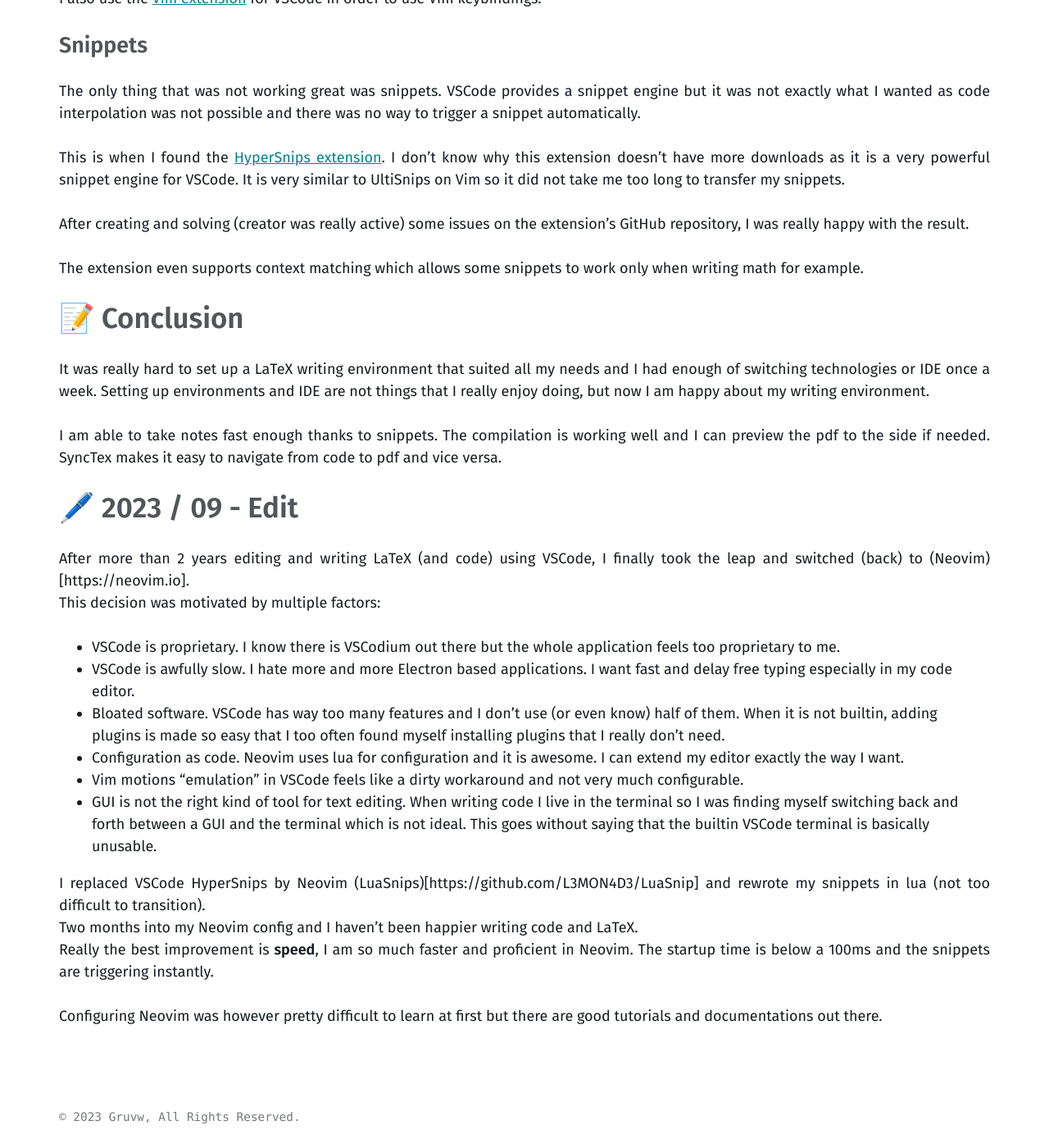
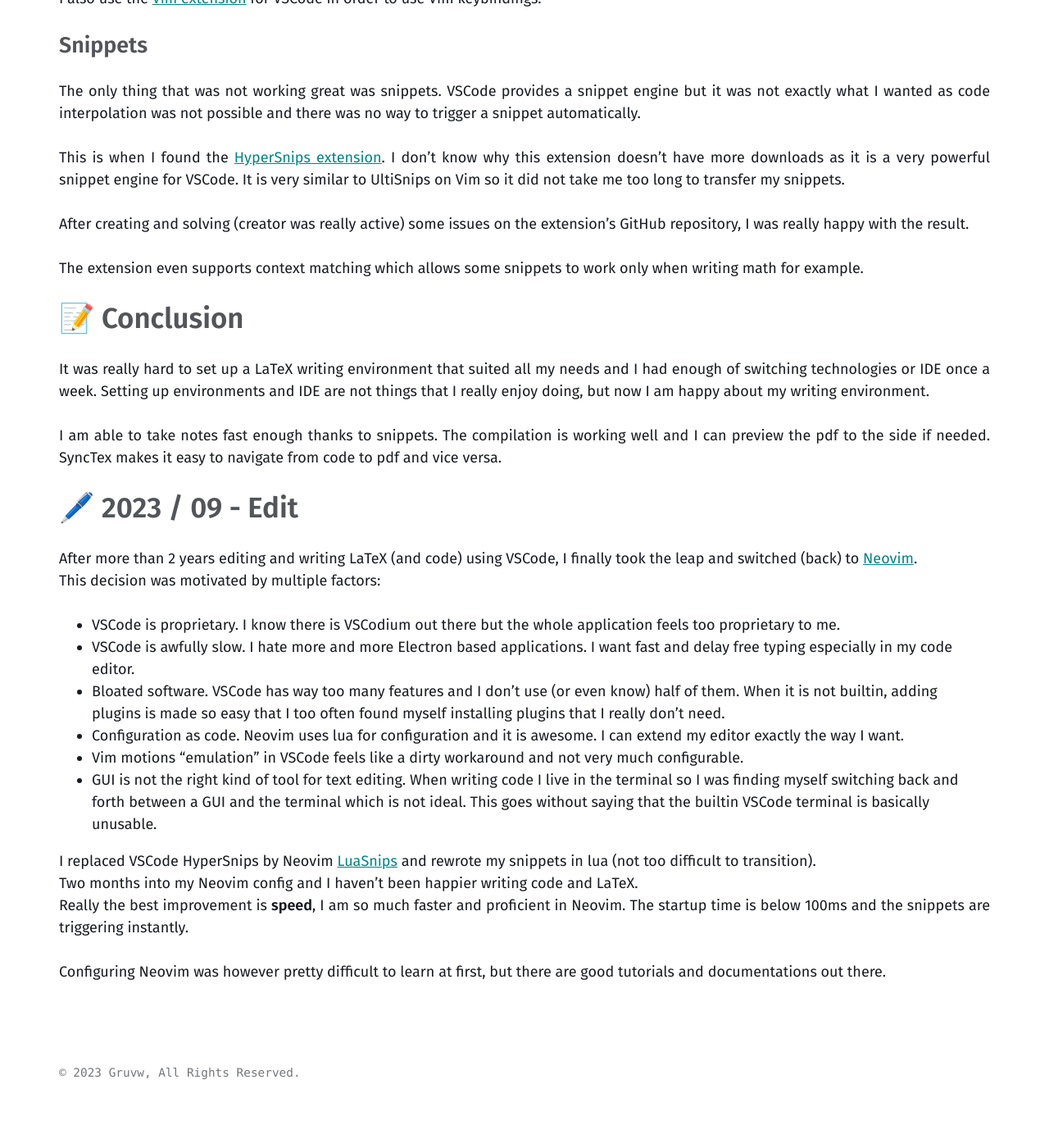
Before and after one commit to gruvw/portfolio, a Jekyll site: the page built from _posts/2021-05-17-latex-writing-setup.md, in a window 1280 px wide and 1400 px high, scrolled down 2494 px. Shown: the whole window at 82% size. Built offline with Jekyll 4.4.1, drawn with Linux system fonts in a browser that asks for light colours; the table of contents is made by our own code; after the commit the page ends 3840 px from its top, so only the background shows below that.

Commit message:
Correct links

```diff
--- a/_posts/2021-05-17-latex-writing-setup.md
+++ b/_posts/2021-05-17-latex-writing-setup.md
@@ -96,7 +96,7 @@
 
 ## 🖊️ 2023 / 09 - Edit
 
-After more than 2 years editing and writing LaTeX (and code) using VSCode, I finally took the leap and switched (back) to (Neovim)[https://neovim.io].
+After more than 2 years editing and writing LaTeX (and code) using VSCode, I finally took the leap and switched (back) to [Neovim](https://neovim.io).
 This decision was motivated by multiple factors:
 
 - VSCode is proprietary. I know there is VSCodium out there but the whole application feels too proprietary to me.
@@ -106,8 +106,8 @@
 - Vim motions "emulation" in VSCode feels like a dirty workaround and not very much configurable.
 - GUI is not the right kind of tool for text editing. When writing code I live in the terminal so I was finding myself switching back and forth between a GUI and the terminal which is not ideal. This goes without saying that the builtin VSCode terminal is basically unusable.
 
-I replaced VSCode HyperSnips by Neovim (LuaSnips)[https://github.com/L3MON4D3/LuaSnip] and rewrote my snippets in lua (not too difficult to transition).
+I replaced VSCode HyperSnips by Neovim [LuaSnips](https://github.com/L3MON4D3/LuaSnip) and rewrote my snippets in lua (not too difficult to transition).
 Two months into my Neovim config and I haven't been happier writing code and LaTeX.
-Really the best improvement is **speed**, I am so much faster and proficient in Neovim. The startup time is below a 100ms and the snippets are triggering instantly.
+Really the best improvement is **speed**, I am so much faster and proficient in Neovim. The startup time is below 100ms and the snippets are triggering instantly.
 
-Configuring Neovim was however pretty difficult to learn at first but there are good tutorials and documentations out there.
+Configuring Neovim was however pretty difficult to learn at first, but there are good tutorials and documentations out there.
```
